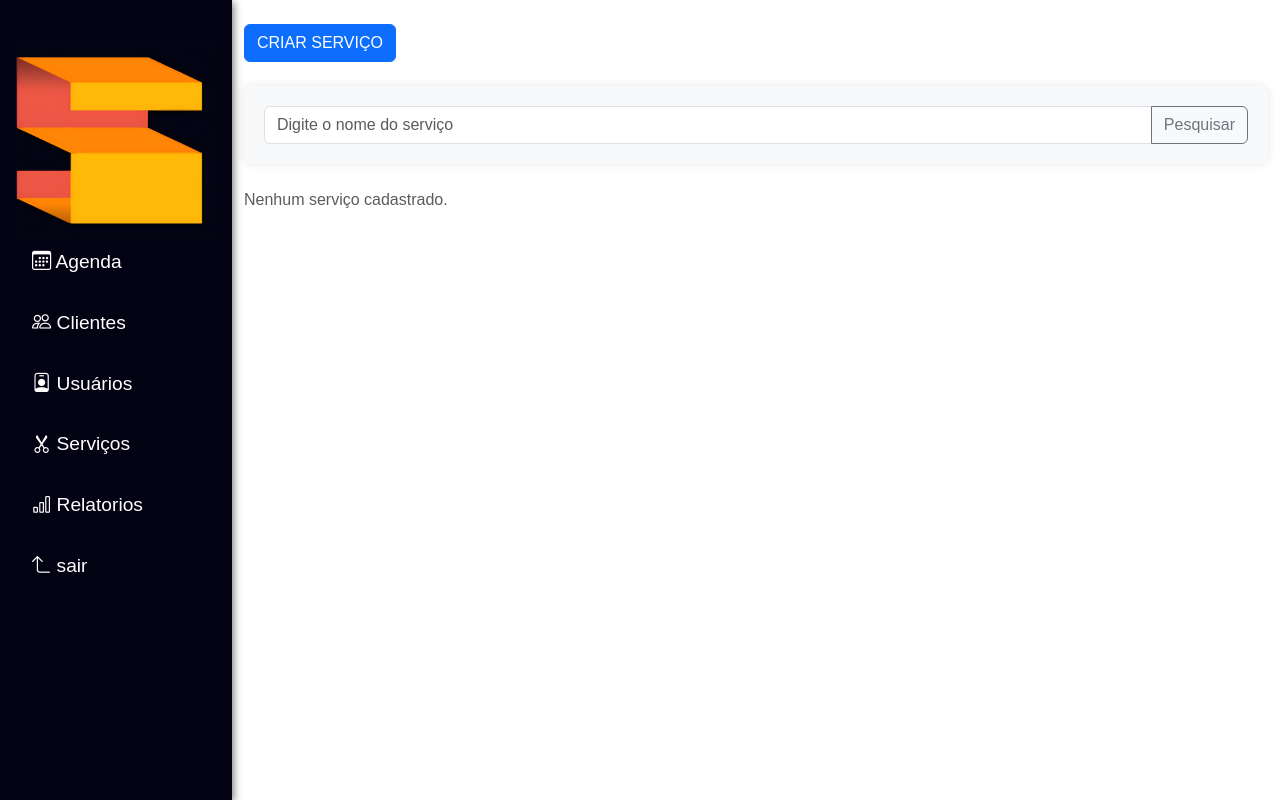
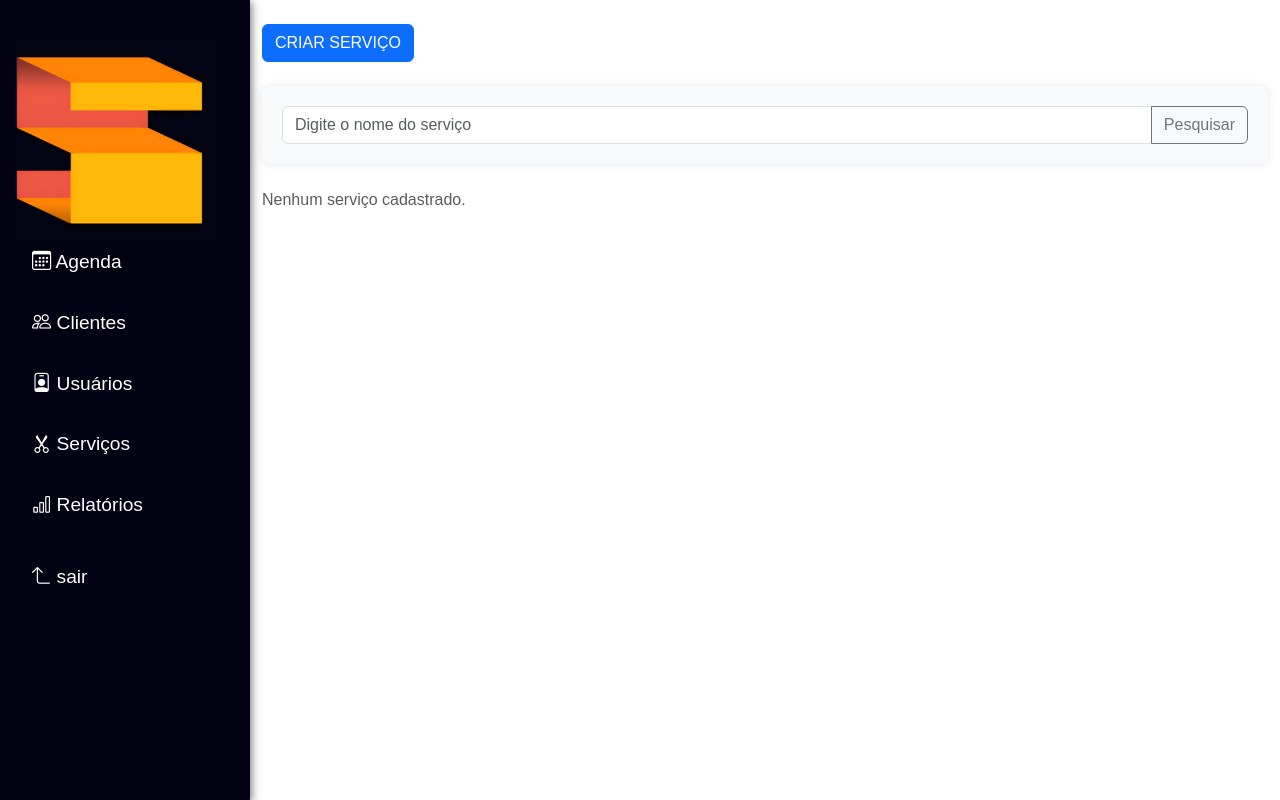
Before and after one commit to rodrigo1488/agenda, a Flask app: page /servicos in a window 1280 px wide. Run offline with Flask 3, Linux system fonts and the light colour scheme; the visitor is signed in with stand-in values (Sample User, id 1); data that the repository does not hold is empty.

Commit message:
atualização de menu lateral

```diff
--- /dev/null
+++ b/static/menu.js
@@ -0,0 +1,34 @@
+function renderMenu(containerId) {
+    const container = document.getElementById(containerId);
+
+    if (!container) {
+        console.error(`Container com o ID "${containerId}" não encontrado.`);
+        return;
+    }
+
+    container.innerHTML = `
+        <nav id="menu-lateral" class="text-white p-3" style="width: 250px; min-height: 100vh;">
+            <ul class="nav flex-column mt-4">
+                <img src="/static/logo.png" id="logo" alt="">
+                <li class="nav-item mb-3">
+                    <a href="/agenda" class="nav-link text-white"><i class="bi bi-calendar3"></i> Agenda</a>
+                </li>
+                <li class="nav-item mb-3">
+                    <a href="/clientes" class="nav-link text-white"><i class="bi bi-people"></i> Clientes</a>
+                </li>
+                <li class="nav-item mb-3">
+                    <a href="/usuarios" class="nav-link text-white"><i class="bi bi-person-badge"></i> Usuários</a>
+                </li>
+                <li class="nav-item mb-3">
+                    <a href="/servicos" class="nav-link text-white"><i class="bi bi-scissors"></i> Serviços</a>
+                </li>
+                <li class="nav-item mb-3">
+                    <a href="/relatorios" class="nav-link text-white"><i class="bi bi-bar-chart"></i> Relatórios</a>
+                </li>
+                <li class="nav-item mb-3">
+                    <a href="/login" class="nav-link text-white" style="margin-top: 5%;"><i class="bi bi-arrow-90deg-up"></i> sair</a>
+                </li>
+            </ul>
+        </nav>
+    `;
+}
--- a/templates/servicos.html
+++ b/templates/servicos.html
@@ -16,30 +16,7 @@
 <body>
     <div class="d-flex">
         <!-- Menu Lateral -->
-        <nav id="menu-lateral" class="text-white p-3" style="width: 250px; min-height: 100vh;">
-            <ul class="nav flex-column mt-4">
-                <img src="/static/logo.png" id="logo" alt="">
-                <li class="nav-item mb-3">
-                    <a href="/agenda" class="nav-link text-white"><i class="bi bi-calendar3"></i> Agenda</a>
-                </li>
-                <li class="nav-item mb-3">
-                    <a href="/clientes" class="nav-link text-white"><i class="bi bi-people"></i> Clientes</a>
-                </li>
-                <li class="nav-item mb-3">
-                    <a href="/usuarios" class="nav-link text-white"><i class="bi bi-person-badge"></i> Usuários</a>
-                </li>
-                <li class="nav-item mb-3">
-                    <a href="/servicos" class="nav-link text-white"><i class="bi bi-scissors"></i> Serviços</a>
-                </li>
-                <li class="nav-item mb-3">
-                    <a href="/relatorios" class="nav-link text-white"><i class="bi bi-bar-chart"></i> Relatorios</a>
-                </li>
-                <li class="nav-item mb-3">
-                    <a href="/login" class="nav-link text-white" ><i
-                            class="bi bi-arrow-90deg-up"></i> sair</a>
-                </li>
-            </ul>
-        </nav>
+        <div id="menu-container"></div>
         <!-- Conteúdo Principal -->
         <div class="container mt-4">
             <a href="/agenda" class="bi bi-arrow-left-square-fill" id="btnVoltar"  style="background-color: transparent; border: none; font-size: 2rem; color: black;" ></a>
@@ -109,6 +86,10 @@
             {% endif %}
         </div>
     </div>
+    <script src="static/menu.js"></script>
+    <script>
+        renderMenu('menu-container');
+    </script>
 
     <script>
         // Função para exibir o formulário de cadastro
```
Also changed, not shown: templates/agenda.html (+7 -2 lines), templates/clientes.html (+7 -24 lines), templates/relatorios.html (+5 -24 lines), templates/usuarios.html (+5 -24 lines).
